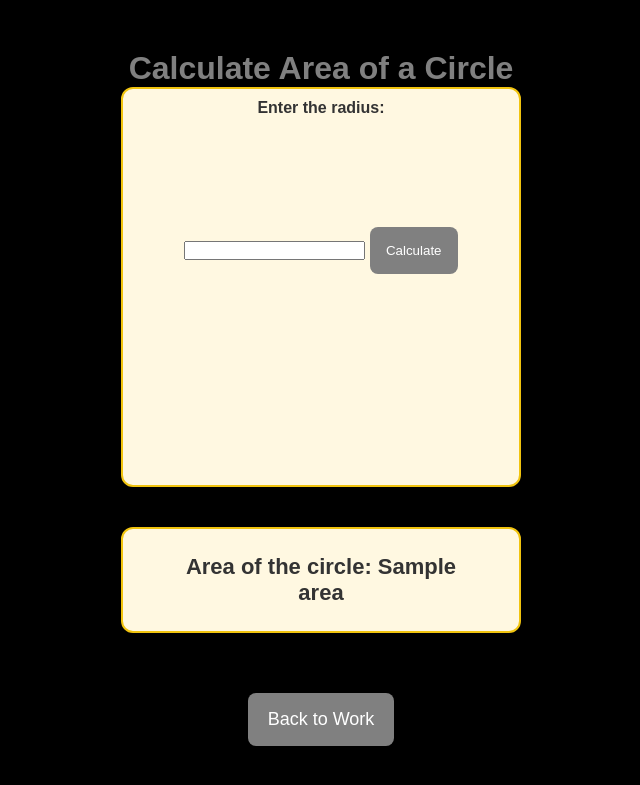
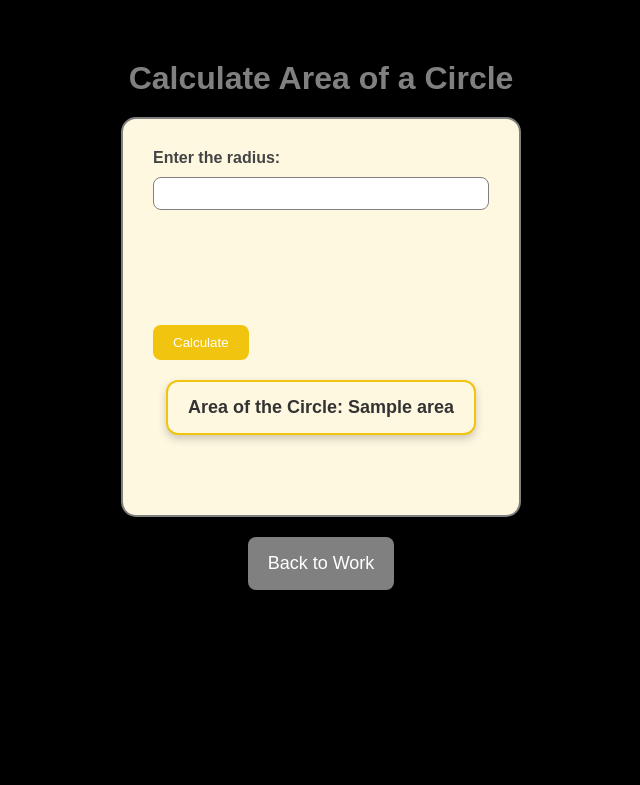
Before and after one commit to ITZMEXYZ/LABORATORY-3-DSA-, a Flask app: template template/areaofcircle.html in a window 1280 px wide. Shown: the top 785 px of the page, without its empty margins (319-959 px from the left). Run offline with Flask 3, Linux system fonts and the light colour scheme; the template is opened without the code that fills it: most values are stand-ins (such as "Sample title", 1, 10 or a date in 2020).

Commit message:
New area of circle HTML template
Updated the layout and styling of the area of circle form. Added required attribute to the radius input and improved the structure of the HTML.

```diff
--- a/template/areaofcircle.html
+++ b/template/areaofcircle.html
@@ -4,24 +4,29 @@
     <title>Area of a Circle</title>
     <link rel="stylesheet" href="{{ url_for('static', filename='css/style.css') }}">
 </head>
-<body>
+<body class="area-circle">
+
     <h1>Calculate Area of a Circle</h1>
 
-    <form action="/areaofcircle" method="post">
-        <label for="radius">Enter the radius:</label>
-        <input type="number" id="radius" name="radius" step="any">
-        <input type="submit" value="Calculate">
-    </form>
+    <div class="circle-container">
+        <form action="/areaofcircle" method="post">
+            <label for="radius">Enter the radius:</label>
+            <input type="number" id="radius" name="radius" step="any" required>
 
-    {% if area %}
-    <div class="area-box">
-        Area of the circle: {{ area }}
+            <input type="submit" value="Calculate">
+
+            {% if area %}
+            <div class="result-box">
+                Area of the Circle: {{ area }}
+            </div>
+            {% endif %}
+        </form>
     </div>
-    {% endif %}
-
 
     <div>
-        <button onclick="history.back()">Back to Work</button>
+        <a href="/works">
+            <button type="button">Back to Work</button>
+        </a>
     </div>
 
 </body>
```
